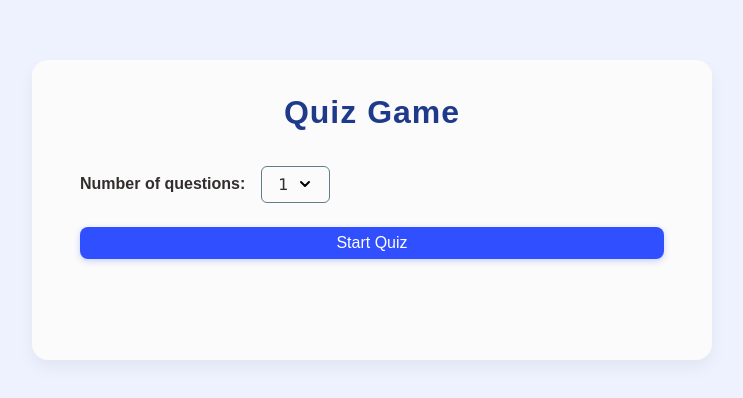
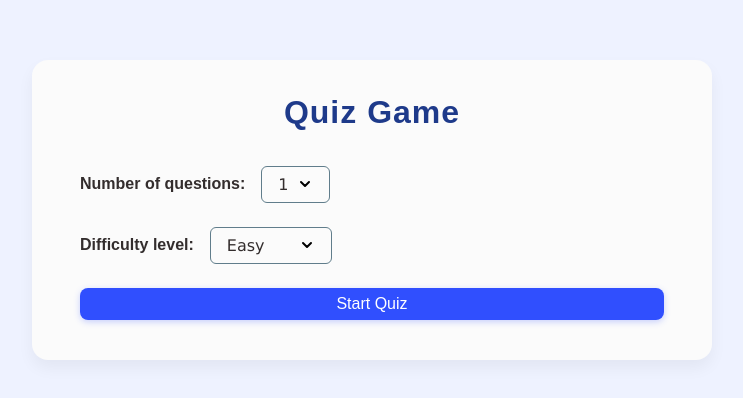
Before and after one commit to catalinbroinas/quiz-game, a React (Vite) app: page / in a window 1280 px wide. Shown: the part 190-588 px from the top of the page, without its empty margins (268-1011 px from the left). Built offline with nearby package versions, Linux system fonts and the light colour scheme.

Commit message:
feat(DifficultyLevel): add static UI

```diff
--- /dev/null
+++ b/src/react/components/features/Game/GameSettings/DifficultyLevel.jsx
@@ -0,0 +1,16 @@
+
+function DifficultyLevel() {
+  return (
+    <div className="form-select-group">
+      <label htmlFor="difficulty-level" className="form-label-text">Difficulty level:</label>
+
+      <select id="difficulty-level" className="form-select">
+        <option value="easy">Easy</option>
+        <option value="medium">Medium</option>
+        <option value="hard">Hard</option>
+      </select>
+    </div>
+  );
+}
+
+export default DifficultyLevel;
--- a/src/react/components/features/Game/GameSettings/GameSettings.jsx
+++ b/src/react/components/features/Game/GameSettings/GameSettings.jsx
@@ -1,10 +1,12 @@
 import NumberOfQuestions from "./NumberOfQuestions";
+import DifficultyLevel from "./DifficultyLevel";
 
 function GameSettings() {
   return (
     <div className="game__settings">
       <form className="form-container">
         <NumberOfQuestions />
+        <DifficultyLevel />
 
         <button className="btn-primary">Start Quiz</button>
       </form>
```
